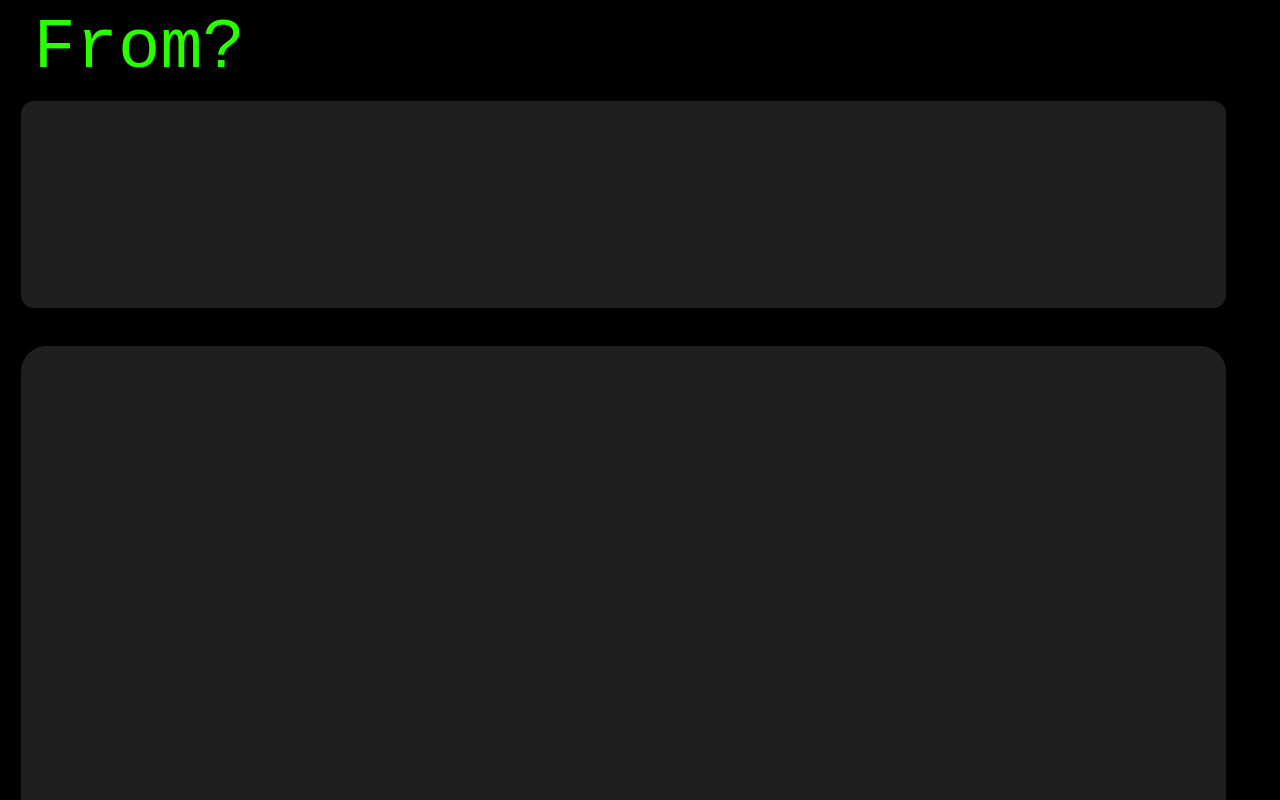
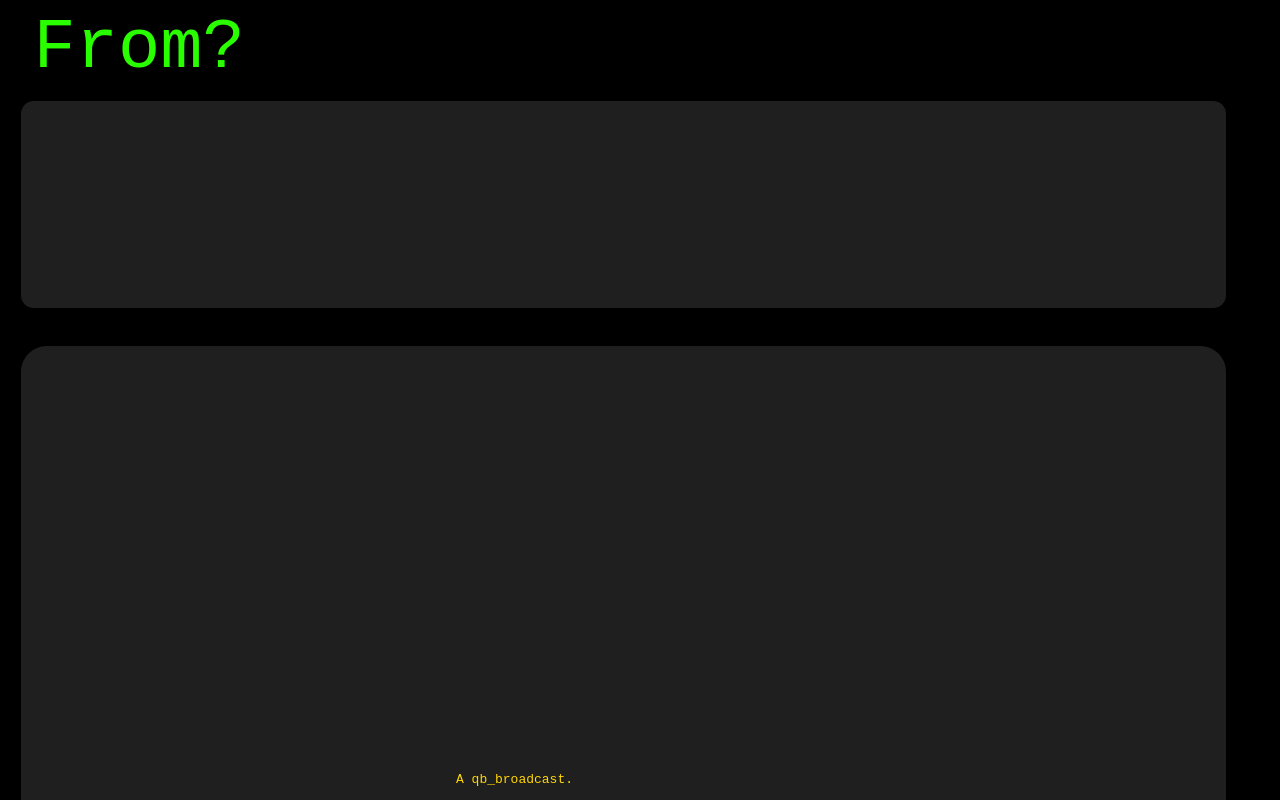
Before and after one commit to qb-eixie/communicator, a website: page pages/index.html in a window 1280 px wide. Shown: the top 800 px of the page. Drawn offline with Linux system fonts and the light colour scheme.

Commit message:
a qb-broadcast

```diff
--- a/pages/index.html
+++ b/pages/index.html
@@ -18,6 +18,7 @@
            <input type="submit" value="SEND" id="send">
         </form>
     </div>
+    <p>A qb_broadcast.</p>
 </body>
 <br>
 
@@ -25,6 +26,7 @@
     html {
         height: 100%;
         background-color: black;
+        font-family: monospace;
     }
 
     label {
@@ -95,6 +97,12 @@
         box-shadow: 0 0 22dvw #105f00;
         font-size: 6.1dvw;
     }
+    p {
+        position: absolute;
+        bottom: 0;
+        margin-left: 35dvw;
+        color: gold;
+    }
 </style>
 
 </html>
```
